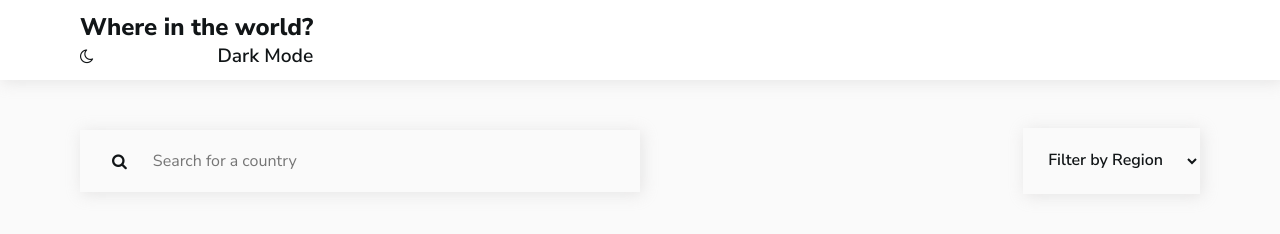
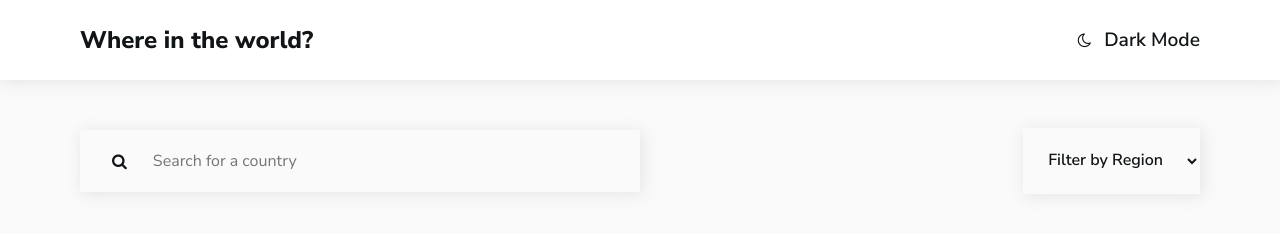
Before and after one commit to palak-007/Rest_Countries_API, a plain HTML site: page index.html in a window 1280 px wide. Drawn offline with Linux system fonts and the light colour scheme; no server answers.

Commit message:
Update style.css

```diff
--- a/style.css
+++ b/style.css
@@ -25,6 +25,11 @@ body.dark{
 }
 
 header{
+    width : 100%;
+    background-color: var(--element);
+}
+
+.header-content{
     display: flex;
     justify-content: space-between;
     align-items: center;
```
